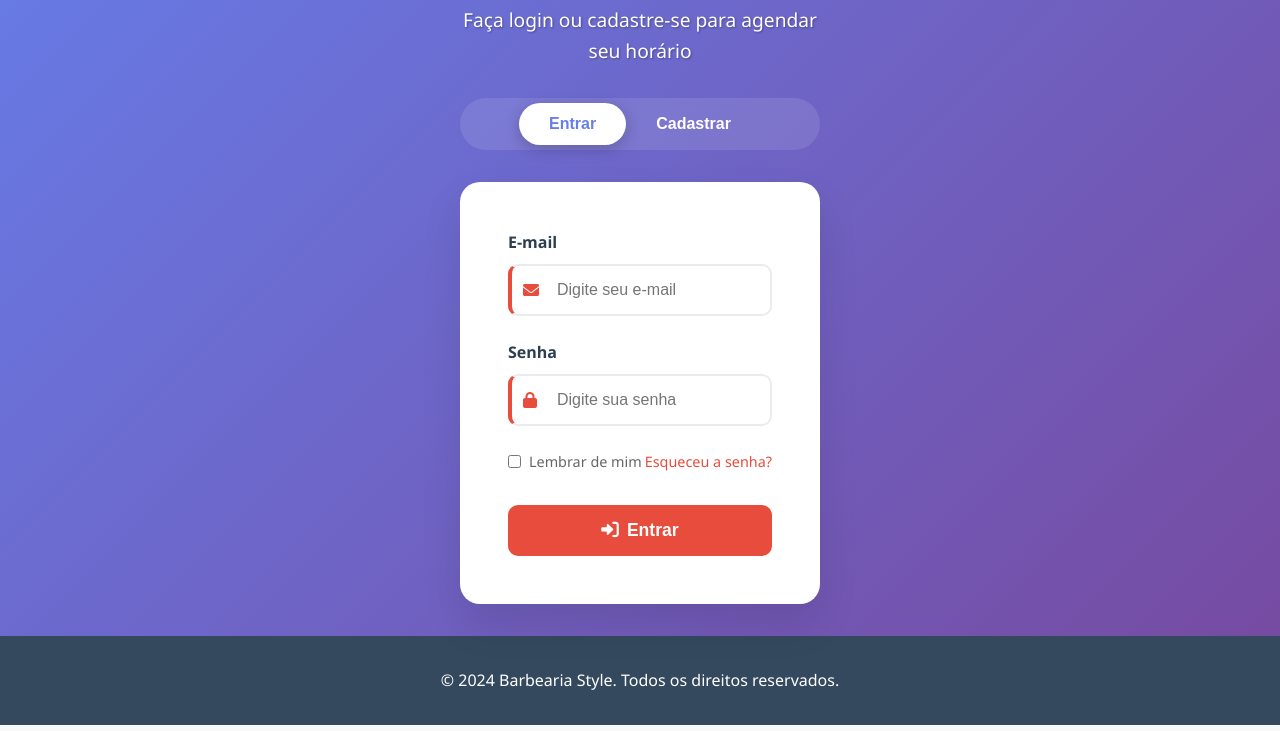
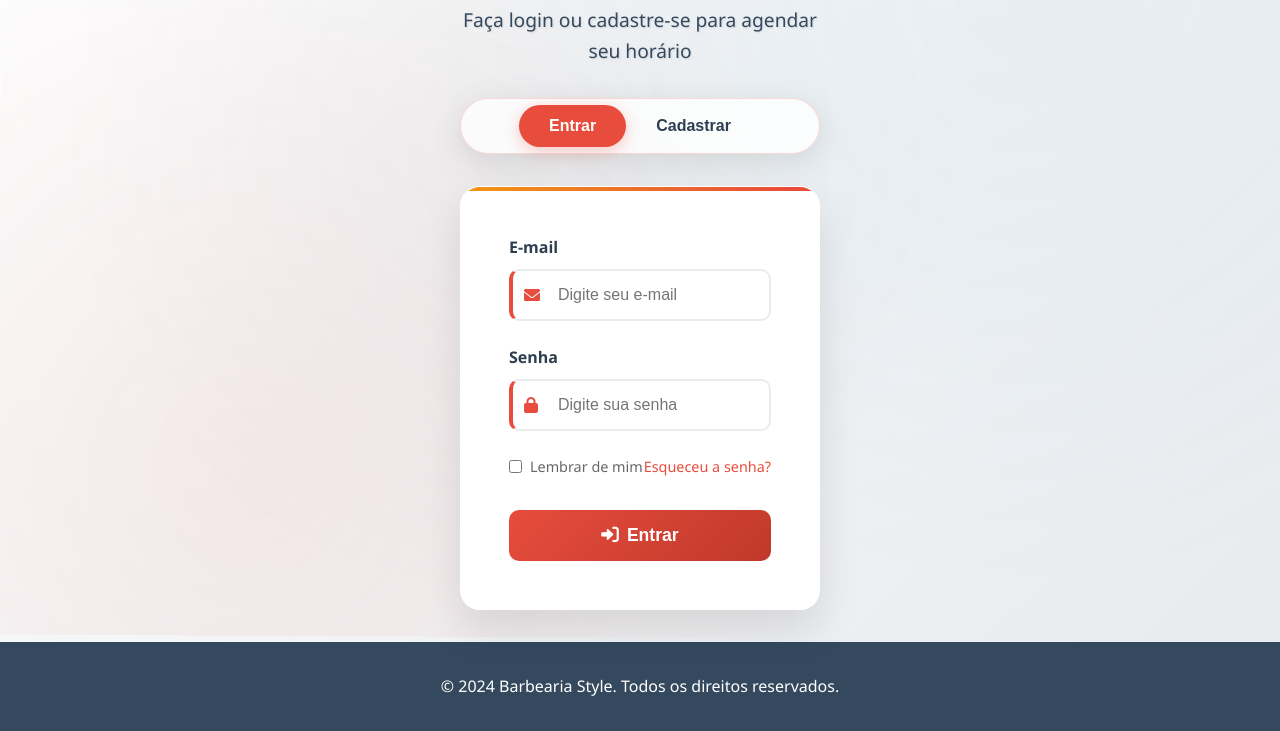
Before and after one commit to SamuelTorres51/Trabalho-PWEB-I, a plain HTML site: page index/login.html in a window 1280 px wide. Shown: the part 251-982 px from the top of the page. Drawn offline with Linux system fonts and the light colour scheme.

Commit message:
Login estilizado

```diff
--- a/style/login.css
+++ b/style/login.css
@@ -4,26 +4,65 @@
     display: flex;
     align-items: center;
     justify-content: center;
-    background: linear-gradient(135deg, #667eea 0%, #764ba2 100%);
+    background: linear-gradient(135deg, #ffffff 0%, #f8f9fa 30%, #e9ecef 70%, #dee2e6 100%);
     padding: 2rem 0;
     margin-top: 80px;
+    position: relative;
+}
+
+.main-login-section::before {
+    content: '';
+    position: absolute;
+    top: 0;
+    left: 0;
+    right: 0;
+    bottom: 0;
+    background: linear-gradient(135deg, rgba(255, 255, 255, 0.8), rgba(233, 236, 239, 0.9));
+    z-index: 1;
+}
+
+.main-login-section::after {
+    content: '';
+    position: absolute;
+    top: 0;
+    left: 0;
+    right: 0;
+    bottom: 0;
+    background-image:
+        radial-gradient(circle at 20% 80%, rgba(231, 76, 60, 0.08) 0%, transparent 50%),
+        radial-gradient(circle at 80% 20%, rgba(52, 152, 219, 0.05) 0%, transparent 50%),
+        radial-gradient(circle at 40% 40%, rgba(108, 117, 125, 0.06) 0%, transparent 50%);
+    z-index: 1;
+    animation: float 6s ease-in-out infinite;
+}
+
+@keyframes float {
+    0%, 100% { transform: translateY(0px) rotate(0deg); }
+    50% { transform: translateY(-20px) rotate(1deg); }
+}
+
+.main-login-section > * {
+    position: relative;
+    z-index: 2;
 }
 
 .welcome-header {
     text-align: center;
     margin-bottom: 2rem;
-    color: white;
+    color: #2c3e50;
 }
 
 .welcome-header h1 {
     font-size: 2.5rem;
     margin-bottom: 1rem;
-    text-shadow: 2px 2px 4px rgba(0,0,0,0.3);
+    text-shadow: 1px 1px 2px rgba(0,0,0,0.1);
+    color: #2c3e50;
 }
 
 .welcome-header p {
     font-size: 1.2rem;
-    text-shadow: 1px 1px 2px rgba(0,0,0,0.3);
+    text-shadow: 1px 1px 2px rgba(0,0,0,0.1);
+    color: #34495e;
 }
 
 /* Tabs */
@@ -31,15 +70,17 @@
     display: flex;
     justify-content: center;
     margin-bottom: 2rem;
-    background: rgba(255,255,255,0.1);
+    background: rgba(255,255,255,0.8);
     border-radius: 50px;
-    padding: 5px;
-    /* backdrop-filter: blur(10px); - Removido para melhor performance */
+    padding: 6px;
+    backdrop-filter: blur(10px);
+    border: 1px solid rgba(231, 76, 60, 0.2);
+    box-shadow: 0 8px 32px rgba(0,0,0,0.1);
 }
 
 .tab-button {
     background: transparent;
-    color: white;
+    color: #2c3e50;
     border: none;
     padding: 12px 30px;
     border-radius: 50px;
@@ -50,13 +91,14 @@
 }
 
 .tab-button.active {
-    background: white;
-    color: #667eea;
-    box-shadow: 0 4px 15px rgba(0,0,0,0.2);
+    background: #e74c3c;
+    color: white;
+    box-shadow: 0 4px 15px rgba(231, 76, 60, 0.3);
 }
 
 .tab-button:hover:not(.active) {
-    background: rgba(255,255,255,0.2);
+    background: rgba(231, 76, 60, 0.2);
+    color: #2c3e50;
 }
 
 /* Tab Content */
@@ -73,9 +115,30 @@
     background: white;
     padding: 2.5rem;
     border-radius: 20px;
-    box-shadow: 0 20px 40px rgba(0,0,0,0.1);
+    box-shadow: 0 20px 40px rgba(0,0,0,0.15), 0 0 0 1px rgba(255,255,255,0.1);
     max-width: 500px;
     margin: 0 auto;
+    backdrop-filter: blur(10px);
+    border: 1px solid rgba(255,255,255,0.2);
+    position: relative;
+    overflow: hidden;
+}
+
+.login-card::before, .cadastro-card::before {
+    content: '';
+    position: absolute;
+    top: 0;
+    left: 0;
+    right: 0;
+    height: 4px;
+    background: linear-gradient(90deg, #e74c3c, #f39c12, #e74c3c);
+    background-size: 200% 100%;
+    animation: shimmer 3s ease-in-out infinite;
+}
+
+@keyframes shimmer {
+    0% { background-position: -200% 0; }
+    100% { background-position: 200% 0; }
 }
 
 .cadastro-card {
@@ -110,7 +173,7 @@
 /* Cadastro Button */
 .cadastro-btn {
     width: 100%;
-    background: #27ae60;
+    background: linear-gradient(135deg, #27ae60, #229954);
     color: white;
     padding: 15px;
     border: none;
@@ -123,12 +186,29 @@
     align-items: center;
     justify-content: center;
     gap: 0.5rem;
+    position: relative;
+    overflow: hidden;
+}
+
+.cadastro-btn::before {
+    content: '';
+    position: absolute;
+    top: 0;
+    left: -100%;
+    width: 100%;
+    height: 100%;
+    background: linear-gradient(90deg, transparent, rgba(255,255,255,0.2), transparent);
+    transition: left 0.5s;
+}
+
+.cadastro-btn:hover::before {
+    left: 100%;
 }
 
 .cadastro-btn:hover {
-    background: #229954;
-    transform: translate3d(0, -2px, 0); /* Usa translate3d para aceleração de hardware */
-    box-shadow: 0 5px 15px rgba(39, 174, 96, 0.3);
+    background: linear-gradient(135deg, #229954, #1e8449);
+    transform: translate3d(0, -3px, 0);
+    box-shadow: 0 8px 25px rgba(39, 174, 96, 0.4);
 }
 
 /* Login Page Styles */
@@ -137,7 +217,7 @@
     display: flex;
     align-items: center;
     justify-content: center;
-    background: linear-gradient(135deg, #667eea 0%, #764ba2 100%);
+    background: linear-gradient(135deg, #ffffff 0%, #f8f9fa 30%, #e9ecef 70%, #dee2e6 100%);
     padding: 2rem 0;
     margin-top: 80px;
 }
@@ -240,7 +320,7 @@
 
 .login-btn {
     width: 100%;
-    background: #e74c3c;
+    background: linear-gradient(135deg, #e74c3c, #c0392b);
     color: white;
     padding: 15px;
     border: none;
@@ -253,12 +333,29 @@
     align-items: center;
     justify-content: center;
     gap: 0.5rem;
+    position: relative;
+    overflow: hidden;
+}
+
+.login-btn::before {
+    content: '';
+    position: absolute;
+    top: 0;
+    left: -100%;
+    width: 100%;
+    height: 100%;
+    background: linear-gradient(90deg, transparent, rgba(255,255,255,0.2), transparent);
+    transition: left 0.5s;
+}
+
+.login-btn:hover::before {
+    left: 100%;
 }
 
 .login-btn:hover {
-    background: #c0392b;
-    transform: translate3d(0, -2px, 0); /* Usa translate3d para aceleração de hardware */
-    box-shadow: 0 5px 15px rgba(231, 76, 60, 0.3);
+    background: linear-gradient(135deg, #c0392b, #a93226);
+    transform: translate3d(0, -3px, 0);
+    box-shadow: 0 8px 25px rgba(231, 76, 60, 0.4);
 }
 
 .login-footer {
```
